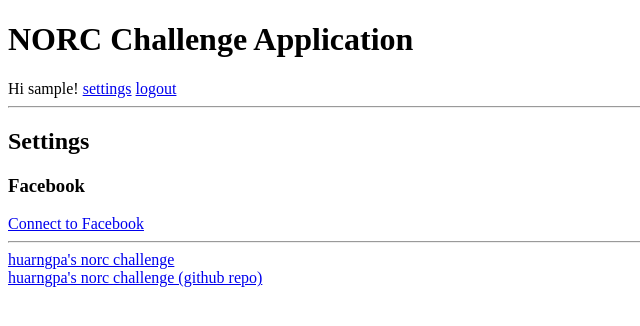
After one commit to huarngpa/huarngpa_norc_challenge, a Django app: page /settings/ in a window 1280 px wide. The commit adds this page. Shown: the top 326 px of the page, without its empty margins (0-640 px from the left). Run offline with Django 3.2, Linux system fonts and the light colour scheme; the visitor is signed in with stand-in values (Sample User, id 1).

Commit message:
finished adding social disconnect capabilities

```diff
--- /dev/null
+++ b/backend/surveybackend/surveybackend/core/templates/core/settings.html
@@ -0,0 +1,22 @@
+{% extends 'base.html' %}
+
+{% block title %}Settings{% endblock%}
+
+{% block content %}
+    <h2>Settings</h2>
+    <h3>Facebook</h3>
+    {% if facebook_login %}
+        <p>Connected as <a href="https://facebook.com/{{ facebook_login.extra_data.id }}/" target="_blank">{{ facebook_login.extra_data.id }}</a></p>
+        {% if can_disconnect %}
+            <form method="post" action="{% url 'social:disconnect' 'facebook' %}">
+                {% csrf_token %}
+                <button type="submit">Disconnect from Facebook</button>
+            </form>
+        {% else %}
+            <button type="button" disabled>Disconnect from Facebook</button>
+            <p style="color: red">You must <a href="{% url 'password' %}">define a password</a> for your account before disconnecting from Facebook.</p>
+        {% endif %}
+    {% else %}
+        <a href="{% url 'social:begin' 'facebook' %}">Connect to Facebook</a>
+    {% endif %}
+{% endblock %}
--- a/backend/surveybackend/surveybackend/core/views.py
+++ b/backend/surveybackend/surveybackend/core/views.py
@@ -1,10 +1,64 @@
 from django.contrib.auth.decorators import login_required
-from django.shortcuts import render
+from django.contrib.auth.forms import AdminPasswordChangeForm, PasswordChangeForm, UserCreationForm
+from django.contrib.auth import update_session_auth_hash, login, authenticate
+from django.contrib import messages
+from django.shortcuts import render, redirect
+
+from social_django.models import UserSocialAuth
+
+# Create your views here.
 
 
-# Create your views here.
+def signup(request):
+    if request.method == 'POST':
+        form = UserCreationForm(request.POST)
+        if form.is_valid():
+            form.save()
+            user = authenticate(
+                username=form.cleaned_data.get('username'),
+                password=form.cleaned_data.get('password1'),
+            )
+            login(request, user)
+            return redirect('home')
+    else:
+        form = UserCreationForm()
+    return render(request, 'registration/signup.html', {'form': form})
 
 
 @login_required
 def home(request):
     return render(request, 'core/home.html')
+
+
+@login_required
+def settings(request):
+    user = request.user
+    try:
+        facebook_login = user.social_auth.get(provider='facebook')
+    except Exception as e:
+        facebook_login = None
+    can_disconnect = (user.social_auth.count() > 1 or user.has_usable_password())
+    return render(request, 'core/settings.html', {
+        'facebook_login': facebook_login,
+        'can_disconnect': can_disconnect,
+    })
+
+
+@login_required
+def password(request):
+    if request.user.has_usable_password():
+        PasswordForm = PasswordChangeForm
+    else:
+        PasswordForm = AdminPasswordChangeForm
+    if request.method == 'POST':
+        form = PasswordForm(request.user, request.POST)
+        if form.is_valid():
+            form.save()
+            update_session_auth_hash(request, form.user)
+            messages.success(request, 'Your password was successfully updated!')
+            return redirect('password')
+        else:
+            messages.error(request, 'Please correct the error below.')
+    else:
+        form = PasswordForm(request.user)
+    return render(request, 'core/password.html', {'form': form})
--- a/backend/surveybackend/surveybackend/settings.py
+++ b/backend/surveybackend/surveybackend/settings.py
@@ -141,3 +141,6 @@
 
 SOCIAL_AUTH_FACEBOOK_KEY = os.environ['NORC_CHALLENGE_APP_FACEBOOK_KEY']
 SOCIAL_AUTH_FACEBOOK_SECRET = os.environ['NORC_CHALLENGE_APP_FACEBOOK_SECRET']
+SOCIAL_AUTH_LOGIN_ERROR_URL = '/settings/'
+SOCIAL_AUTH_LOGIN_REDIRECT_URL = '/'
+SOCIAL_AUTH_RAISE_EXCEPTIONS = False
--- a/backend/surveybackend/surveybackend/templates/base.html
+++ b/backend/surveybackend/surveybackend/templates/base.html
@@ -9,6 +9,7 @@
     <h1>NORC Challenge Application</h1>
     {% if user.is_authenticated %}
       Hi {{ user.username }}!
+      <a href="{% url 'settings' %}">settings</a>
       <a href="{% url 'logout' %}">logout</a>
     {% else %}
       <a href="{% url 'login' %}">login</a>
--- a/backend/surveybackend/surveybackend/urls.py
+++ b/backend/surveybackend/surveybackend/urls.py
@@ -27,6 +27,9 @@
     url(r'^$', core_views.home, name='home'),
     url(r'^login/$', auth_views.LoginView.as_view(template_name='registration/login.html'), name='login'),
     url(r'^logout/$', auth_views.LogoutView.as_view(template_name='registration/logout.html'), name='logout'),
+    url(r'^signup/$', core_views.signup, name='signup'),
+    url(r'^settings/$', core_views.settings, name='settings'),
+    url(r'^settings/password/$', core_views.password, name='password'),
     url(r'^oauth/', include('social_django.urls', namespace='social')),
     path('admin/', admin.site.urls),
 ]
```
Also changed, not shown: backend/surveybackend/surveybackend/core/templates/core/password.html (added, +15 -0 lines), backend/surveybackend/surveybackend/templates/registration/signup.html (added, +15 -0 lines), README.md, backend/surveybackend/surveybackend/templates/registration/logout.html (renamed from backend/surveybackend/surveybackend/templates/logout.html), 1 other file.
